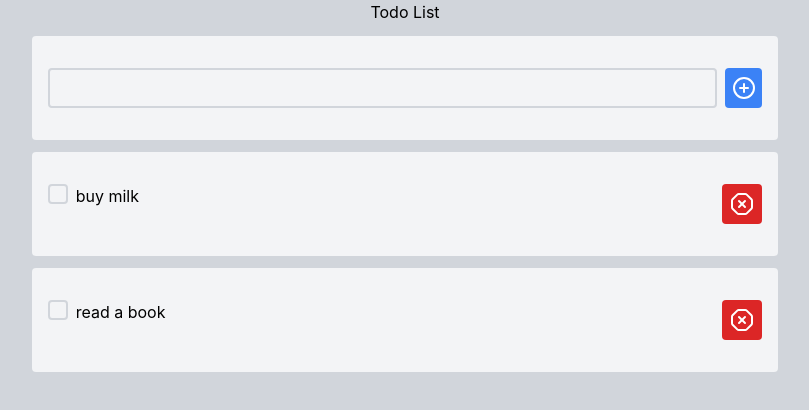
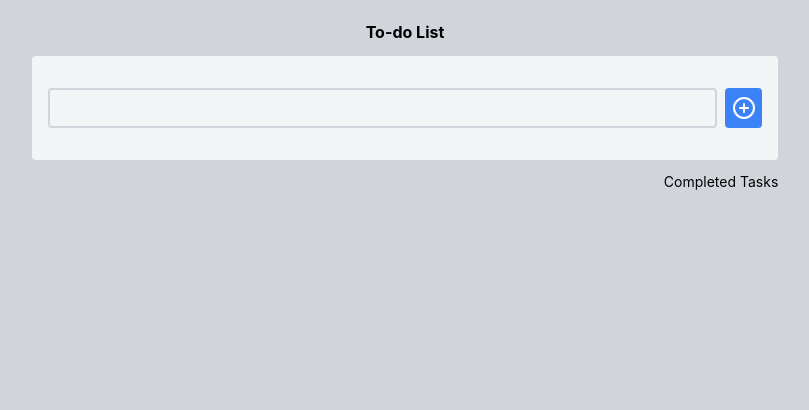
Before and after one commit to mozzaray/to-do-list, a Vue app: page / in a window 1280 px wide. Shown: the top 410 px of the page, without its empty margins (235-1044 px from the left). Built offline with nearby package versions, Linux system fonts and the light colour scheme.

Commit message:
update: child / parent component
- functions: add task and delete task

```diff
--- a/src/App.vue
+++ b/src/App.vue
@@ -3,35 +3,37 @@ import InputCard from './components/InputCard.vue';
 import TodoCard from './components/TodoCard.vue';
 import { ref } from 'vue';
 
-const blank = ref(false);
-const todoInput = ref('');
-const todoData = ref(
-  [
-    "buy milk", "read a book"
-  ]
-)
+// const blank = ref(false);
+// const todoInput = ref('');
+const todoData = ref([]);
 
-const addTodo = function(){
-  console.log(blank.value, todoInput.value);
-  if(todoInput.value == ''){
-    blank.value = true;
-  }else{
-    blank.value = false;
+const addTodo = (emitVal) => {
+  const newTodo = emitVal.trim();
+  if (newTodo) {
+    todoData.value.unshift(newTodo);
   }
 }
 
 </script>
 
 <template>
-  <section class="bg-gray-300 w-full h-screen flex flex-col items-center gap-3">
-    <h5>Todo List</h5>
+  <section class="bg-gray-300 w-full min-h-screen">
 
-    <InputCard v-model="todoInput" :click-add="addTodo" :is-blank="blank"></InputCard>
+    <div class="w-7/12 flex flex-col items-center gap-3 py-5 mx-auto">
+       <h5 class="font-bold">To-do List</h5>
 
-    <!-- list cards -->
-    <TodoCard v-for="(item, index) in todoData" :label-name="index">
-     {{ item }}
-    </TodoCard>
+      <InputCard @update:add-todo="addTodo"></InputCard>
+
+      <div class="self-end">
+        <h6>Completed Tasks</h6>
+      </div>
+      <!-- list cards -->
+      <TodoCard v-for="(item, index) in todoData" :index="index"
+        @update:delete-todo="todoData.splice($event, 1)">
+        {{ item }}
+      </TodoCard>
+    </div>
+
 
   </section>
 
--- a/src/components/InputCard.vue
+++ b/src/components/InputCard.vue
@@ -1,15 +1,29 @@
 <script setup>
-import Card from './base/card.vue'
+import Card from './base/Card.vue'
 import Input from './base/Input.vue'
 import Btn from './base/Button.vue'
+import { ref } from 'vue';
 
-defineProps({
-    isBlank: Boolean,
-    clickAdd: Function,
-    modelValue: String,
-});
-const emit = defineEmits(['update:modelValue']);
+// defineProps({
+//     isBlank: Boolean,
+//     clickAdd: Function,
+//     modelValue: String,
+// });
+const isBlank = ref(false);
+const note = ref('');
 
+const emit = defineEmits(['update:addTodo']);
+
+const clickAdd = function() {
+    console.log(note.value)
+    if(note.value === '') {
+        isBlank.value = true;
+    } else {
+        isBlank.value = false;
+        emit('update:addTodo', note.value);
+        note.value = '';
+    }
+}
 </script>
 
 <template>
@@ -18,16 +32,15 @@ const emit = defineEmits(['update:modelValue']);
 
             <div class="flex gap-2 justify-between">
             <div class="w-full">
-               <Input
-                :value="modelValue"
-                @input="emit('update:modelValue', $event.target.value)"
-                 />
+               <Input v-model="note"
+                    @keydown.enter="clickAdd"/>
                 <p v-show="isBlank" class="mt-1 text-red-600">
                     please type something
                 </p>
             </div>
 
-            <Btn icon="add" bgcolor="blue" @click="clickAdd" />
+            <Btn icon="add" @click="clickAdd"
+                />
             </div>
 
     </Card>
--- a/src/components/TodoCard.vue
+++ b/src/components/TodoCard.vue
@@ -1,33 +1,28 @@
 <script setup>
-import Card from './base/card.vue'
+import Card from './base/Card.vue'
 import Btn from './base/Button.vue'
 import { ref } from 'vue';
 
-defineProps({
-    labelName: Number,
+const props = defineProps({
+    index: Number,
 })
-// const tickBox = function(){
-//     ifCheck.value = !ifCheck.value;
-// };
-
-const getValue = function(){
-    let input = document.getElementById('test')
-    console.log(input.checked)
+const emit = defineEmits(['update:deleteTodo']);
+const getValue = (index) => {
+    emit('update:deleteTodo', index);
 }
 </script>
 
 <template>
     <!-- <div> -->
         <Card class="flex gap-2 justify-between has-[:checked]-opacity-40">
-            <!-- <div > -->
-                <label :for="labelName" class="flex-grow cursor-pointer flex gap-2" >
+                <label :for="index" class="flex-grow cursor-pointer flex gap-2 content-center flex-wrap" >
 
                     <div class="border-2 border-gray-300 rounded w-5 h-5 flex-shrink-0
-                    has-[:checked]:bg-blue-400 goup"
+                    has-[:checked]:bg-blue-500 goup"
                     >
-                        <input :id="labelName" type="checkbox" class="w-0 h-0 opacity-0 absolute peer">
-                        <div class="justify-center content-center text-blue-700 hidden peer-checked:flex">
-                            <svg xmlns="http://www.w3.org/2000/svg" width="18" height="18" viewBox="0 0 24 24" fill="none" stroke="currentColor" stroke-width="2" stroke-linecap="round" stroke-linejoin="round" class="lucide lucide-check"><path d="M20 6 9 17l-5-5"/></svg>
+                        <input :id="index" type="checkbox" class="w-0 h-0 opacity-0 absolute peer">
+                        <div class="justify-center content-center text-white hidden peer-checked:flex">
+                            <svg xmlns="http://www.w3.org/2000/svg" width="18" height="18" viewBox="0 0 24 24" fill="none" stroke="currentColor" stroke-width="4" stroke-linecap="round" stroke-linejoin="round" class="lucide lucide-check"><path d="M20 6 9 17l-5-5"/></svg>
 
                         </div>
                     </div>
@@ -38,10 +33,8 @@ const getValue = function(){
 
                 </label>
 
-                    <Btn class="flex-shrink-0" icon="delete" bgcolor="red" @click="getValue" />
-                <!-- </div> -->
-            </Card>
-    <!-- </div> -->
+                <Btn class="flex-shrink-0" icon="delete" bgcolor="red" @click="getValue(props.index)" />
+        </Card>
 
 
 
--- a/src/components/base/Input.vue
+++ b/src/components/base/Input.vue
@@ -1,11 +1,13 @@
-<script>
+<script setup>
 
+const model = defineModel();
 </script>
 
 <template>
     <div class="w-full">
         <input class="w-full h-10 px-1 border-2 border-gray-300 bg-transparent rounded transition
-                focus:outline-none focus:border-blue-500"/>
+                focus:outline-none focus:border-blue-500"
+                v-model="model"/>
     </div>
 
 </template>
--- a/src/components/base/card.vue
+++ b/src/components/base/card.vue
@@ -4,7 +4,7 @@
 
 
 <template>
-    <div class="bg-gray-100 rounded px-4 py-8 w-7/12 h-auto">
+    <div class="bg-gray-100 rounded px-4 py-8 w-full h-auto">
         <slot></slot>
     </div>
 </template>
```
